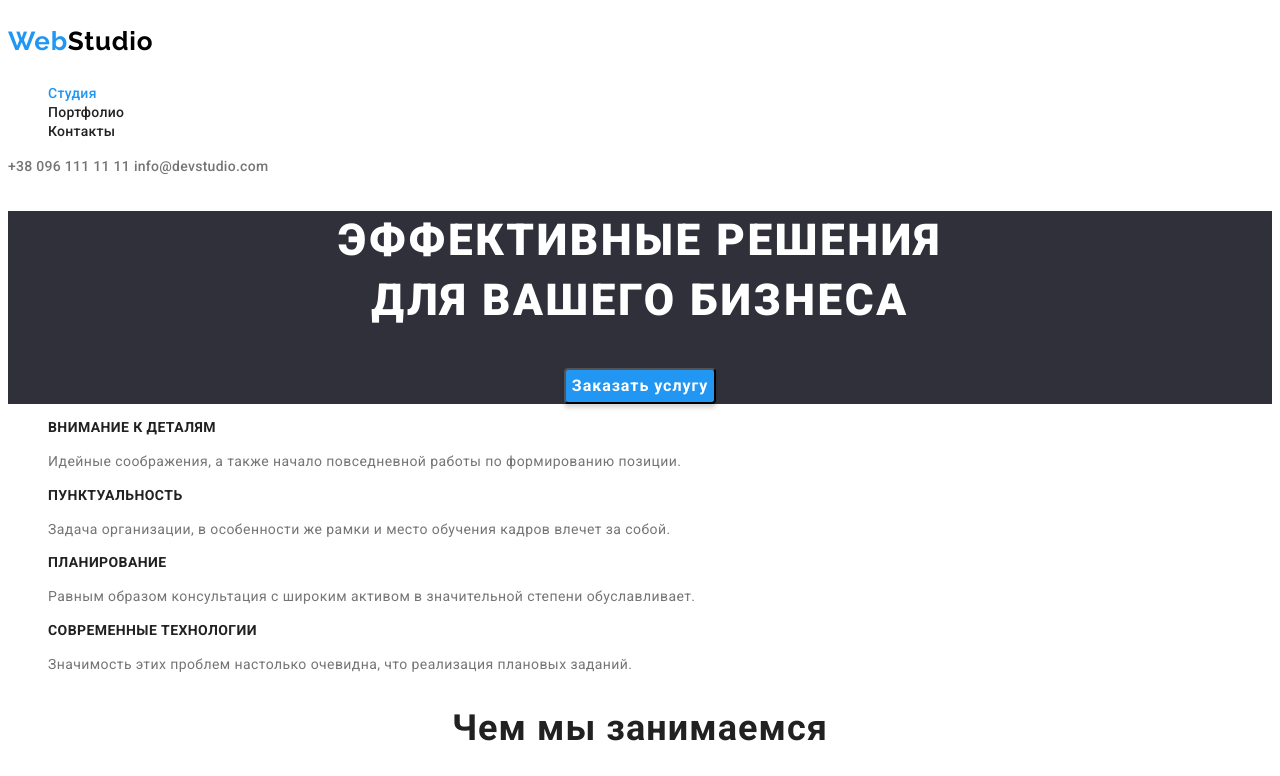
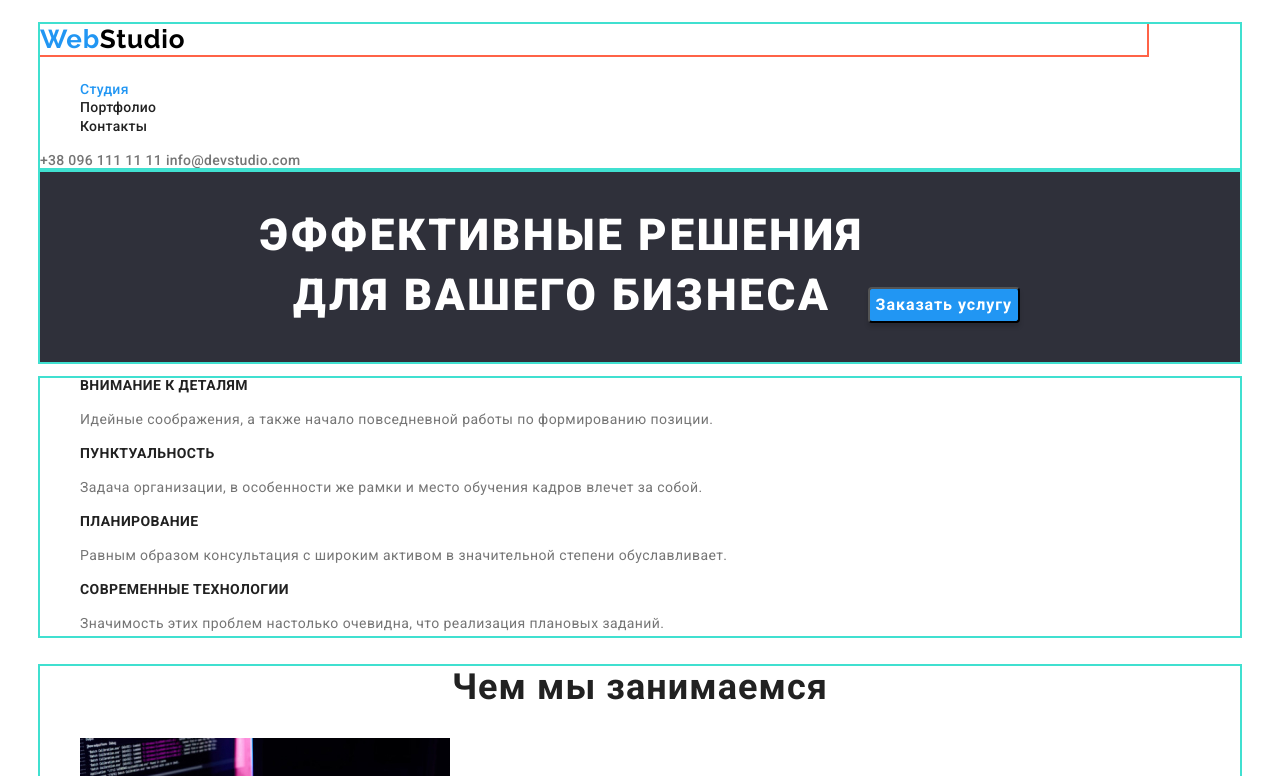
Before and after one commit to AlexCheverda/goit-markup-hw-03, a plain HTML site: page index.html in a window 1280 px wide. Shown: the top 776 px of the page. Drawn offline with nearby package versions, Linux system fonts and the light colour scheme.

Commit message:
применение стилей

```diff
--- a/css/styles.css
+++ b/css/styles.css
@@ -24,11 +24,33 @@
 
 /* Body */
 
+html {
+    box-sizing: border-box;
+}
+
+*,
+*::before,
+*::after {
+    box-sizing: inherit;
+}
+
 body {
     background-color: var(--hero-txt-cl);
     color: var(--main-txt-cl);
     font-family: var(--maim-font);
+    margin: 0;
 
+}
+
+.container {
+    /* display: flex; */
+    /* flex-direction: row-reverse; */
+    width: 1200px;
+    /* margin-left: auto;
+    margin-right: auto; */
+    /* padding: 0 15px; */
+    margin: 0 auto;
+    outline: 2px solid turquoise;
 }
 
 /* Header */
@@ -84,6 +106,15 @@ body {
     line-height: 1.19;
     letter-spacing: var(--ls-primary);
     color: var(--accent-cl);
+
+
+}
+
+.logo {
+    margin-top: 24px;
+    margin-right: 93px;
+    margin-bottom: 25px;
+    outline: 2px solid tomato;
 }
 
 .header-logo {
@@ -92,12 +123,15 @@ body {
 
 /* Hero */
 
-.hero {
+.hero .container{
     background-color: var(--dark-bg-cl);
     text-align: center;
 }
 
 .hero-title {
+    display: inline-block;
+
+
     font-weight: 900;
     font-size: 44px;
     line-height: 1.36;
@@ -105,6 +139,7 @@ body {
     text-transform: uppercase;
 
     color: var(--hero-txt-cl);
+
 }
 
 .btn {
--- a/index.html
+++ b/index.html
@@ -12,6 +12,10 @@
       href="https://fonts.googleapis.com/css2?family=Raleway:wght@700&family=Roboto:wght@400;500;700;900&display=swap"
       rel="stylesheet"
     />
+    <link
+      rel="stylesheet"
+      href="https://cdnjs.cloudflare.com/ajax/libs/modern-normalize/1.1.0/modern-normalize.min.css"
+    />
     <link rel="stylesheet" href="./css/styles.css" />
   </head>
 
@@ -19,6 +23,7 @@
     <!-- HEADER -->
 
       <header class="header">
+        <div class="container">
         <a href="./index.html" class="link-logo" aria-label="Логотип сайта Web Studio">
           <p class="logo">Web<span class="header-logo">Studio</span></p>
         </a>
@@ -39,22 +44,26 @@
           <a href="tel+380961111111" class="contact-link">+38 096 111 11 11</a>
           <a href="mailto:info@devstudio.com" class="contact-link">info@devstudio.com</a>
         </div>
+        </div>
+
       </header>
 
     <main>
       <!-- HERO -->
 
         <section class="hero">
+          <div class="container">
           <h1 class="hero-title">
             Эффективные решения <br />
             для вашего бизнеса
           </h1>
           <button class="btn" type="button">Заказать услугу</button>
+          </div>
         </section>
-
             <!-- ABOUT -->
 
         <section class="section">
+          <div class="container">
           <h2 class="section-title" hidden>Особенности</h2>
           <ul class="list">
             <li class="item">
@@ -82,18 +91,30 @@
               </p>
             </li>
           </ul>
+          </div>
         </section>
 
       <!-- WORK -->
 
         <section class="section">
+          <div class="container">
           <h2 class="section-title">Чем мы занимаемся</h2>
           <ul class="list">
             <li class="item">
-            <img src="./images/work-box/box-1.jpg" alt="написание кода" width="370" height="294" />
+              <img
+                src="./images/work-box/box-1.jpg"
+                alt="написание кода"
+                width="370"
+                height="294"
+              />
             </li>
             <li class="item">
-            <img src="./images/work-box/box-2.jpg" alt="создание макета" width="370" height="294" />
+              <img
+                src="./images/work-box/box-2.jpg"
+                alt="создание макета"
+                width="370"
+                height="294"
+              />
             </li>
             <li class="item">
               <img
@@ -104,11 +125,13 @@
               />
             </li>
           </ul>
+        </div>
         </section>
 
       <!-- TEAM -->
 
         <section class="section team">
+          <div class="container">
           <h2 class="section-title">Наша команда</h2>
           <div>
             <ul>
@@ -158,12 +181,14 @@
               </li>
             </ul>
           </div>
+          </div>
         </section>
         </main>
 
     <!-- FOOTER -->
 
       <footer class="footer">
+      <div class="container">
         <a href="./index.html" class="link-logo" aria-label="Логотип сайта Web Studio">
           <p class="logo">Web<span class="footer-logo">Studio</span></p>
         </a>
@@ -178,6 +203,8 @@
             </li>
           </ul>
         </address>
+      </div>
       </footer>
+    </div>
   </body>
 </html>
```
Also changed, not shown: portfolio.html (+4 -1 lines). Lines whose indentation alone changed are shown as unchanged.
